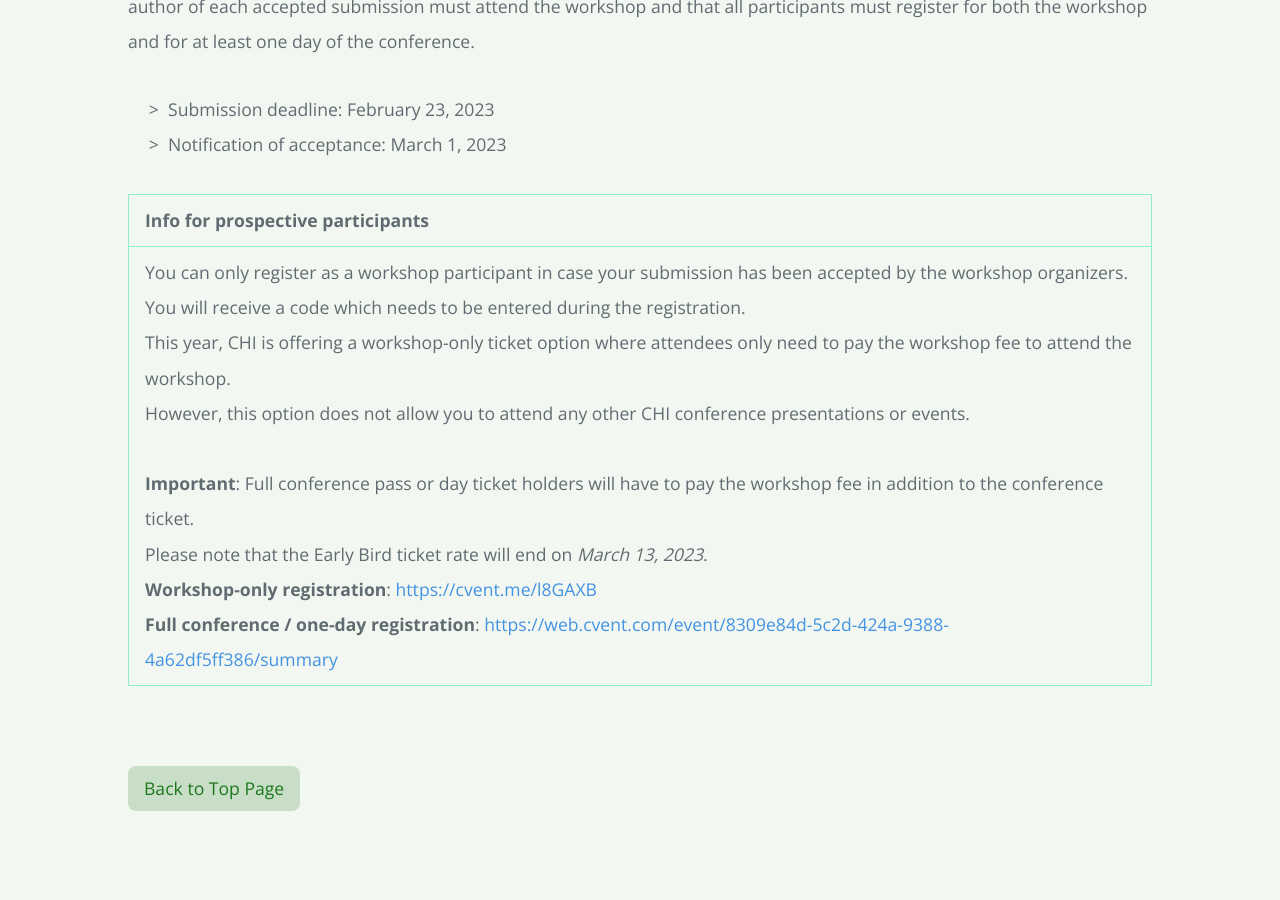
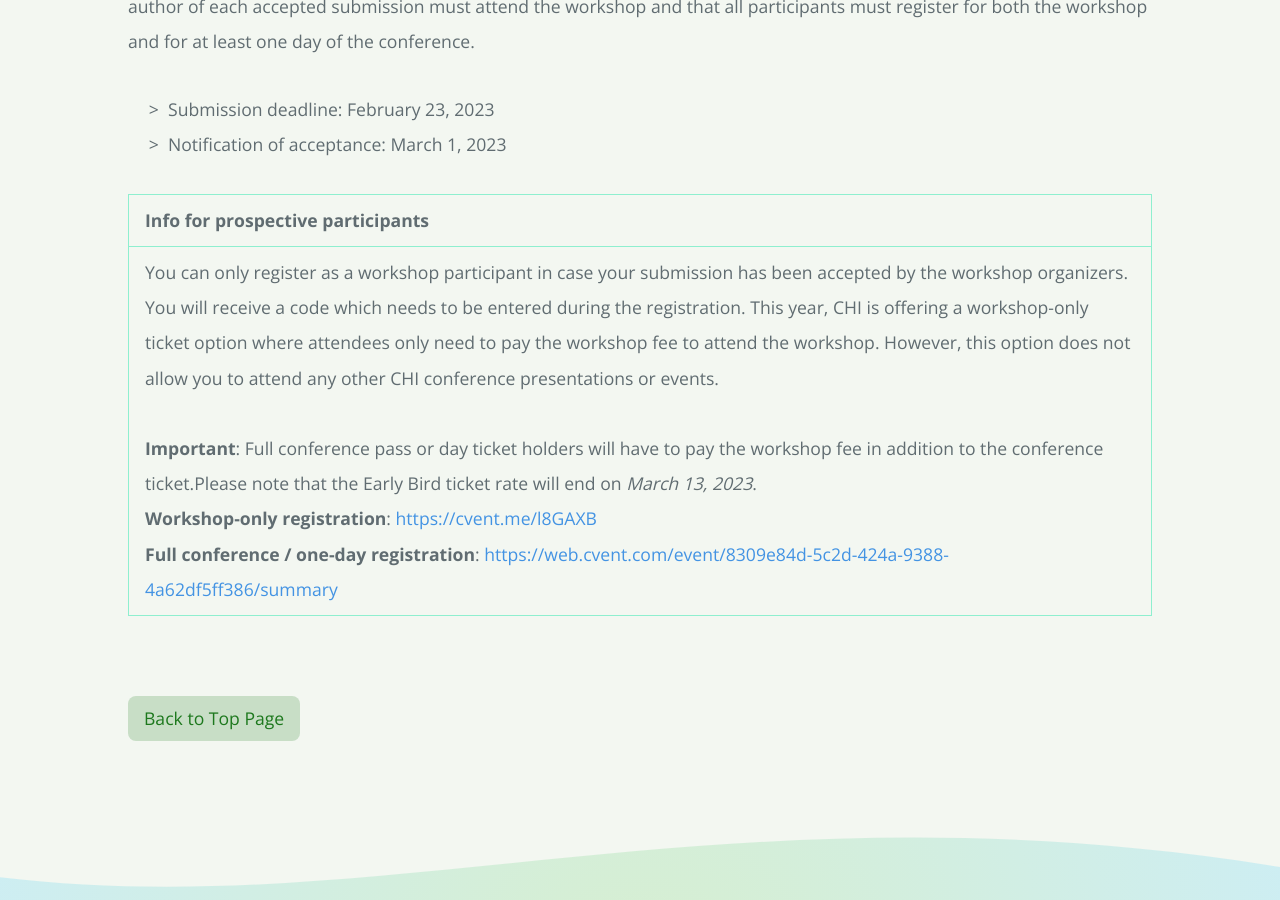
Before and after one commit to discontinued-civictech/discontinued-civictech.github.io, a Jekyll site: the page built from call.md, in a window 1280 px wide and 900 px high, scrolled down 3107 px. Built offline with Jekyll 4.4.1, drawn with Linux system fonts in a browser that asks for light colours; our own code applies the rules of GitHub Pages for plain Markdown files.

```diff
--- a/call.md
+++ b/call.md
@@ -46,6 +46,6 @@ Please include in your submission if you would like or would not like to have yo
 * Notification of acceptance: March 1, 2023
 
 |**Info for prospective participants** |
-|You can only register as a workshop participant in case your submission has been accepted by the workshop organizers.<br />You will receive a code which needs to be entered during the registration.<br />This year, CHI is offering a workshop-only ticket option where attendees only need to pay the workshop fee to attend the workshop.<br />However, this option does not allow you to attend any other CHI conference presentations or events.<br /><br />**Important**: Full conference pass or day ticket holders will have to pay the workshop fee in addition to the conference ticket.<br />Please note that the Early Bird ticket rate will end on *March 13, 2023*. <br />**Workshop-only registration**: <a href="https://cvent.me/l8GAXB">https://cvent.me/l8GAXB</a><br />**Full conference / one-day registration**: <a href="https://web.cvent.com/event/8309e84d-5c2d-424a-9388-4a62df5ff386/summary">https://web.cvent.com/event/8309e84d-5c2d-424a-9388-4a62df5ff386/summary</a>|
+|You can only register as a workshop participant in case your submission has been accepted by the workshop organizers. You will receive a code which needs to be entered during the registration. This year, CHI is offering a workshop-only ticket option where attendees only need to pay the workshop fee to attend the workshop. However, this option does not allow you to attend any other CHI conference presentations or events.<br /><br />**Important**: Full conference pass or day ticket holders will have to pay the workshop fee in addition to the conference ticket.Please note that the Early Bird ticket rate will end on *March 13, 2023*. <br />**Workshop-only registration**: <a href="https://cvent.me/l8GAXB">https://cvent.me/l8GAXB</a><br />**Full conference / one-day registration**: <a href="https://web.cvent.com/event/8309e84d-5c2d-424a-9388-4a62df5ff386/summary">https://web.cvent.com/event/8309e84d-5c2d-424a-9388-4a62df5ff386/summary</a>|
 
 <a href = "./" class="btn-to-top">Back to Top Page</a>
```
